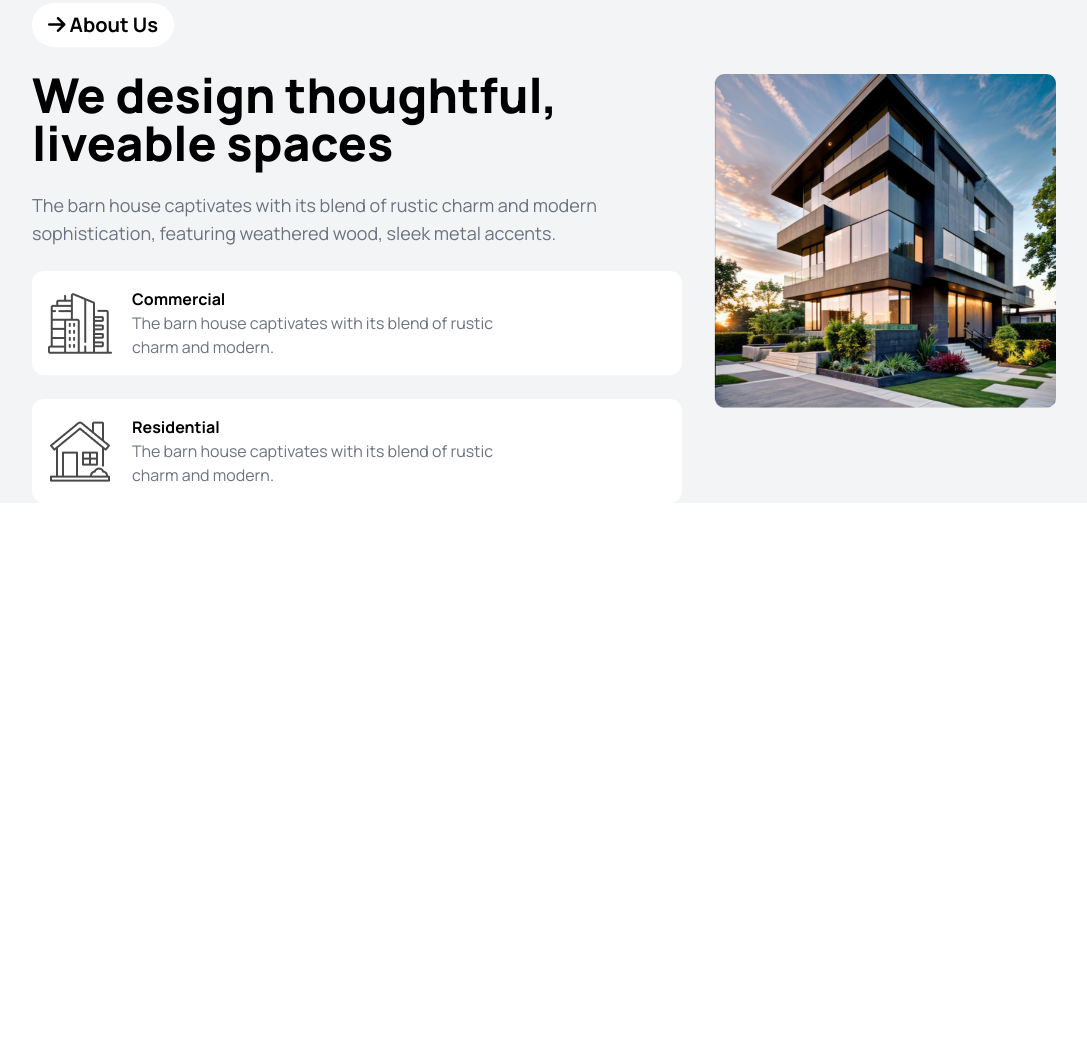
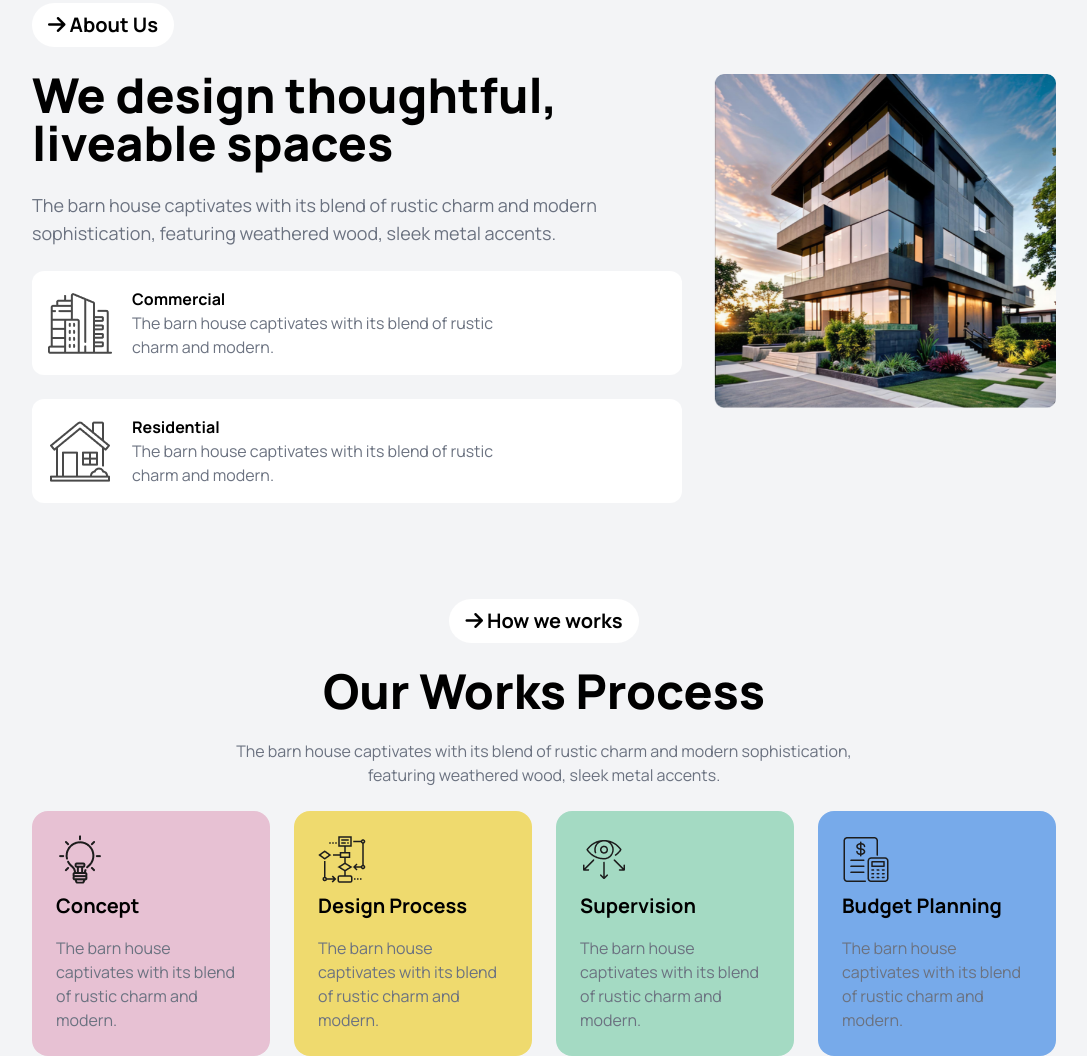
Before and after one commit to forhad1518/Assignment-03, a plain HTML site: page index.html in a window 1280 px wide. Shown: the part 795-1851 px from the top of the page, without its empty margins (96-1183 px from the left). Before the commit the page ends 1298 px from the top, so only its background shows below. Drawn offline with nearby package versions, Linux system fonts and the light colour scheme.

Commit message:
how we works

```diff
--- a/index.html
+++ b/index.html
@@ -63,7 +63,7 @@
             <br>
             <div class="flex max-md:flex-col items-center justify-around lg:gap-x-8 gap-y-8">
                 <!-- Text Content -->
-              <div class="mt-6">
+              <div class="mt-6 max-sm:text-center">
                 <button class="bg-white px-4 py-2 rounded-full text-xl font-bold"><i class="fa-solid fa-arrow-right"></i> About Us</button>
                 <br>
                 <br>
@@ -101,7 +101,50 @@
               </div>
             </div>
           </div>
+          <br>
+          <br>
        </section>
+       <!-- How to works -->
+        <section class="bg-gray-100 relative">
+         <div class="w-4/5 mx-auto">
+          <br>
+          <br>
+          <!-- text content -->
+          <div>
+            <div class="text-center">
+              <button class="bg-white px-4 py-2 rounded-full text-xl font-bold"><i class="fa-solid fa-arrow-right"></i> How we works</button>
+              <br>
+              <br>
+              <h1 class="text-3xl md:text-4xl lg:text-5xl font-black">Our Works Process</h1>
+              <br>
+              <p class="text-gray-500 w-2/3 mx-auto">The barn house captivates with its blend of rustic charm and modern sophistication, featuring weathered wood, sleek metal accents.</p>
+          </div>
+          <br>
+          <!-- card content -->
+          <div class="grid lg:grid-cols-4 md:grid-cols-2 sm:grid-cols-1 gap-x-6 gap-y-6">
+            <div class="bg-[#E7C1D3] p-6 rounded-2xl">
+              <img src="assets/concept.png" alt="">
+              <h4 class="text-xl font-bold mt-2 mb-4">Concept</h4>
+              <p class="text-gray-500">The barn house captivates with its blend of rustic charm and modern.</p>
+            </div>
+            <div class="bg-[#EFDA6E] p-6 rounded-2xl">
+              <img src="assets/flow-chart.png" alt="">
+              <h4 class="text-xl font-bold mt-2 mb-4">Design Process</h4>
+              <p class="text-gray-500">The barn house captivates with its blend of rustic charm and modern.</p>
+            </div>
+            <div class="bg-[#A4DAC3] p-6 rounded-2xl">
+              <img src="assets/vision.png" alt="">
+              <h4 class="text-xl font-bold mt-2 mb-4">Supervision</h4>
+              <p class="text-gray-500">The barn house captivates with its blend of rustic charm and modern.</p>
+            </div>
+            <div class="bg-[#77AAEA] p-6 rounded-2xl">
+              <img src="assets/budget-planning.png" alt="">
+              <h4 class="text-xl font-bold mt-2 mb-4">Budget Planning</h4>
+              <p class="text-gray-500">The barn house captivates with its blend of rustic charm and modern.</p>
+            </div>
+          </div>
+         </div>
+        </section>
     </main>
     <footer>
 
```
